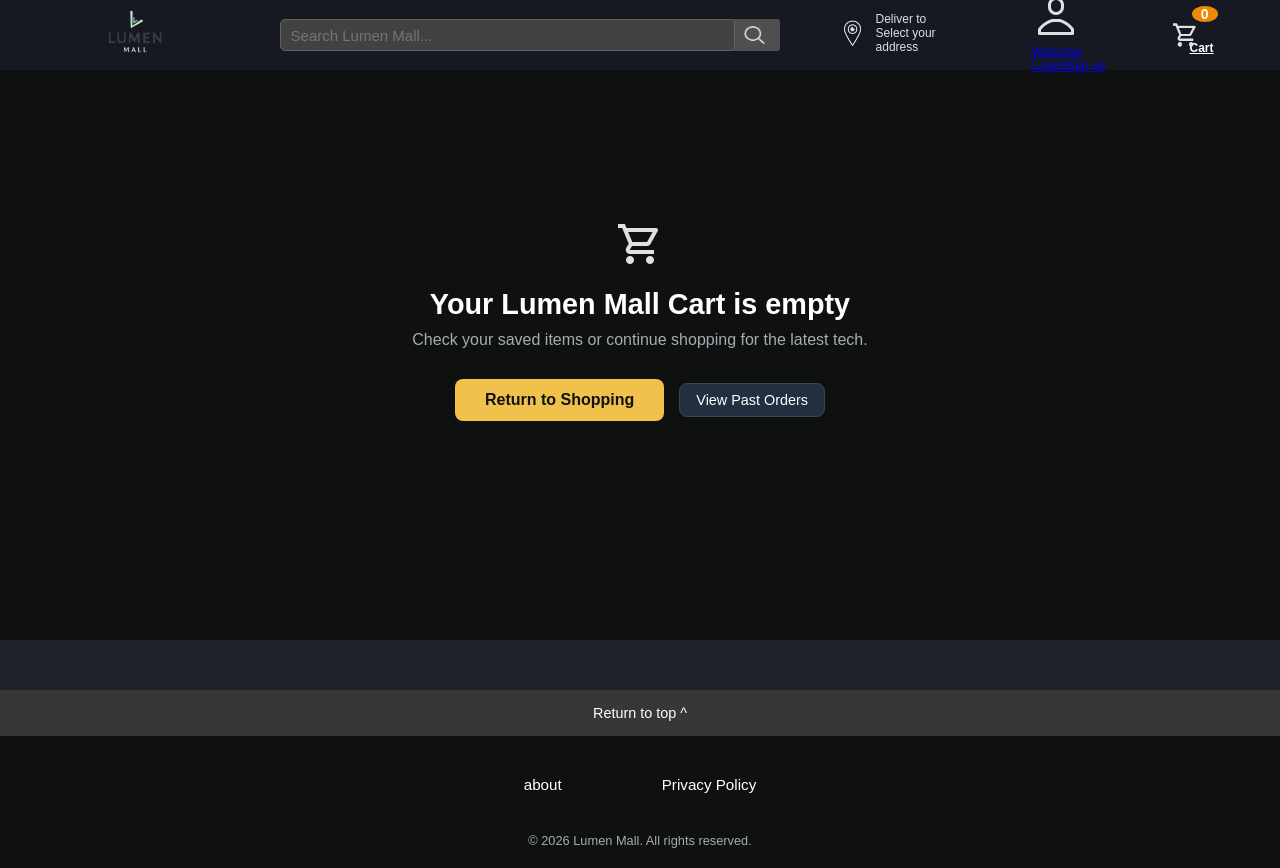
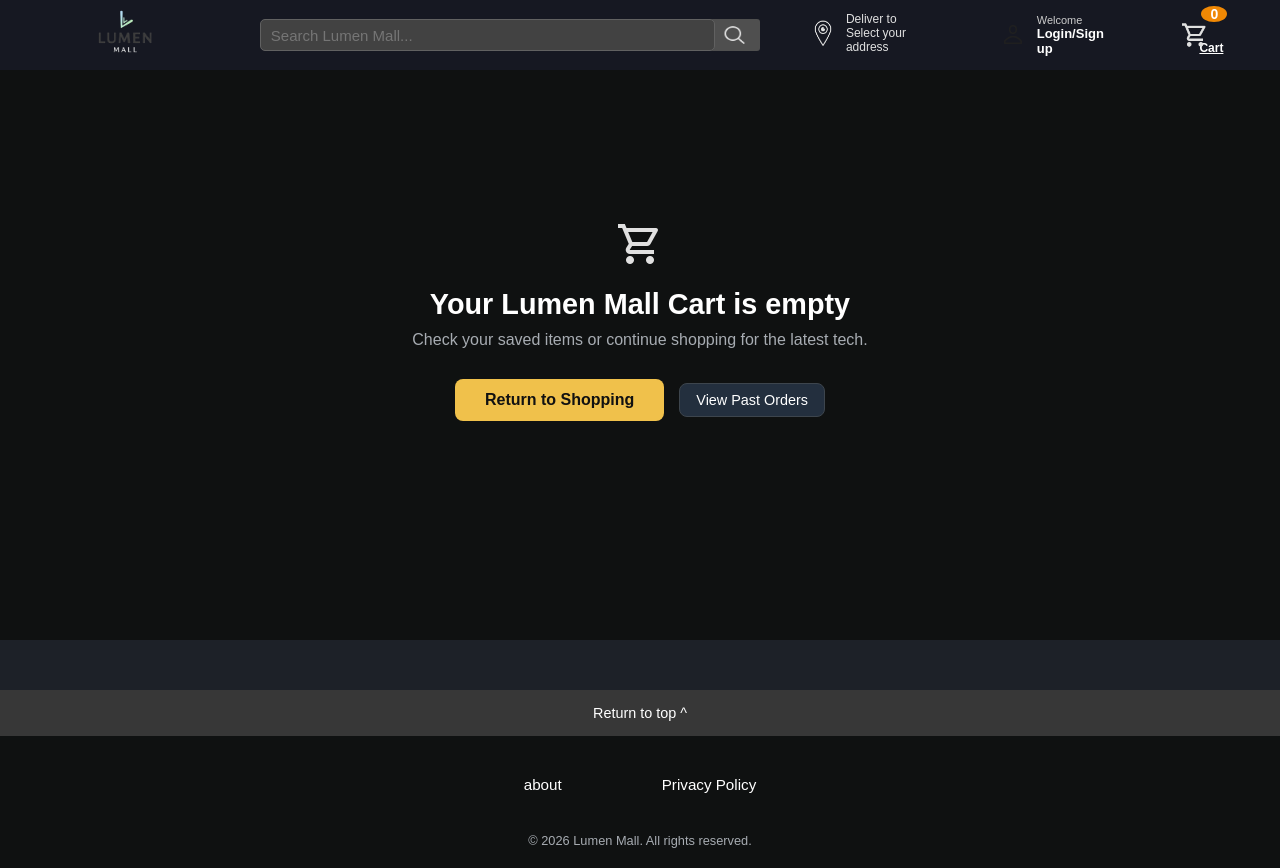
Before and after one commit to Kevin-Razafison/Lumen-mall-client, a React (Vite) app in the folder Lumen Mall/: page /cart in a window 1280 px wide. Built offline with nearby package versions, Linux system fonts and the light colour scheme.

Commit message:
feat: implement the header useraccountupdate

```diff
--- a/Lumen Mall/src/components/header/UserAccount.jsx
+++ b/Lumen Mall/src/components/header/UserAccount.jsx
@@ -7,8 +7,8 @@
     const { user, logout, isAuthenticated } = useAuth();
 
     return (
-        <div className={styles.container}>
-            <Link to={isAuthenticated ? "/profile" : "/login"} className={styles.linkWrapper}>
+        <div className={styles.mainWrapper}>
+            <Link to={isAuthenticated ? "/profile" : "/login"} className={styles.container}>
                 <div className={styles.iconSection}>
                     <img src="/icons/icons-user.png" alt="user-icon" />
                 </div>
@@ -22,7 +22,6 @@
                 </div>
             </Link>
 
-            {/* Optional: Add a logout button that appears only when logged in */}
             {isAuthenticated && (
                 <button onClick={logout} className={styles.logoutBtn}>Sign Out</button>
             )}
--- a/Lumen Mall/src/components/header/UserAccount.module.css
+++ b/Lumen Mall/src/components/header/UserAccount.module.css
@@ -24,3 +24,66 @@
     flex-direction: column;
     font-size: 12px;
 }
+.mainWrapper {
+    display: flex;
+    align-items: center;
+    gap: 10px;
+    height: 100%;
+}
+
+.container {
+    height: 100%;
+    display: flex;
+    align-items: center;
+    padding: 0 8px;
+    cursor: pointer;
+    text-decoration: none;
+    color: white;
+    border: 1px solid transparent; /* Prevents "jumping" on hover */
+    transition: border 0.1s;
+}
+
+.container:hover {
+    border: 1px white solid;
+}
+
+.iconSection {
+    display: flex;
+    align-items: center;
+    margin-right: 4px;
+}
+
+.iconSection img {
+    height: 24px; /* Fixed size works better for header icons */
+    filter: invert(1); /* If your icon is black, this makes it white for dark theme */
+}
+
+.textSection {
+    display: flex;
+    flex-direction: column;
+    justify-content: center;
+}
+
+.greeting {
+    font-size: 11px;
+    color: #cccccc;
+}
+
+.actionText {
+    font-size: 13px;
+    font-weight: bold;
+}
+
+.logoutBtn {
+    background: #f0c14b;
+    border: 1px solid #a88734;
+    border-radius: 3px;
+    padding: 4px 8px;
+    font-size: 11px;
+    cursor: pointer;
+    font-weight: bold;
+}
+
+.logoutBtn:hover {
+    background: #ddb347;
+}
```
